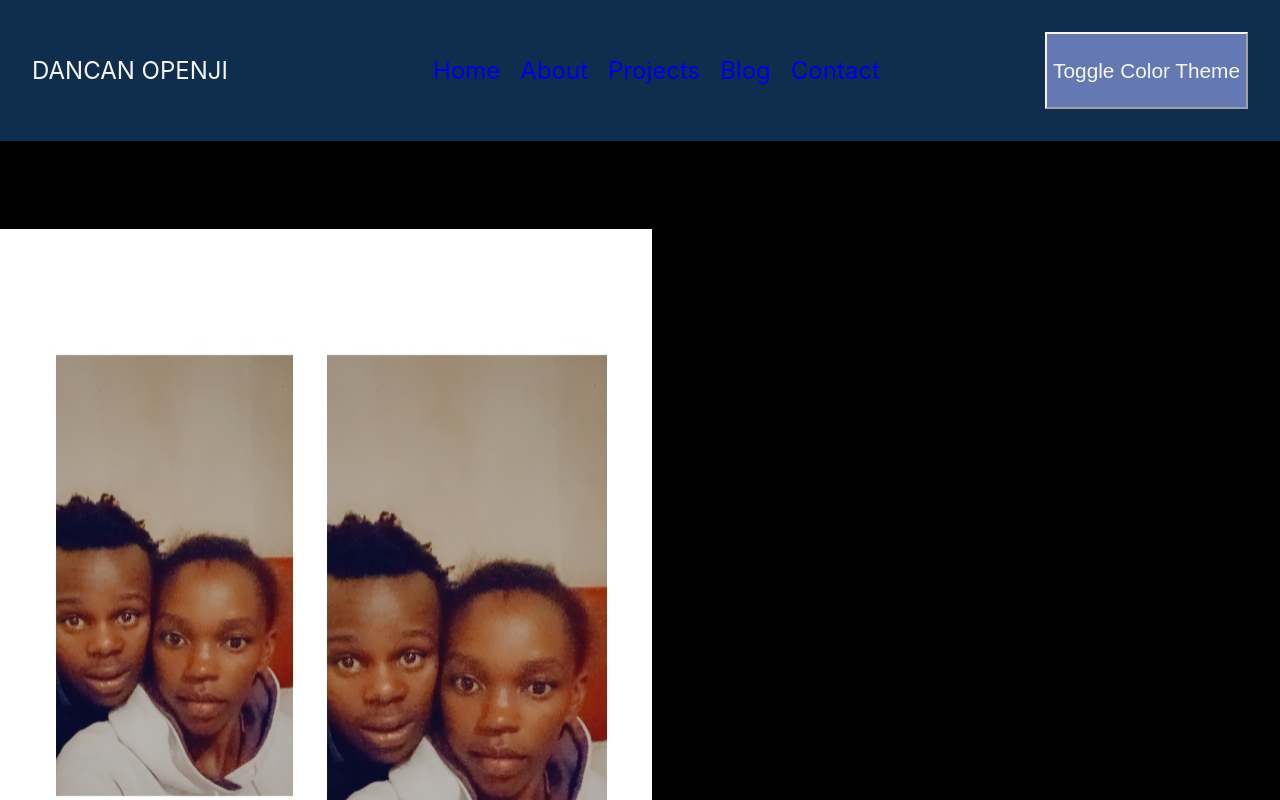
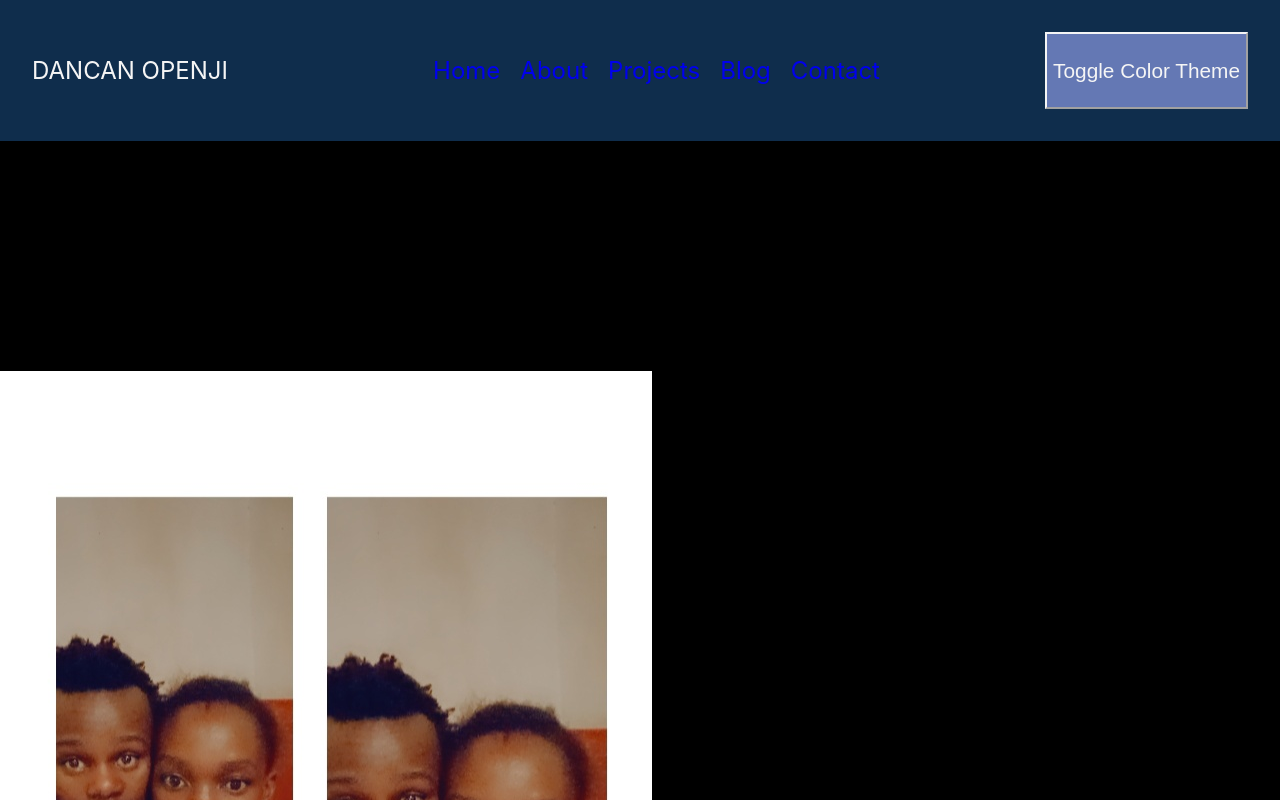
Before and after one commit to DANCAN-OMONDI-OPENJI/REACT.JS-REDUX-JAVASCRIPT-NODE.JS-PORTFOLIO, a React (Create React App) app: page /about in a window 1280 px wide. Shown: the top 800 px of the page. Built offline with nearby package versions, Linux system fonts and the light colour scheme.

Commit message:
Added about page contents

```diff
--- a/src/About.js
+++ b/src/About.js
@@ -3,14 +3,33 @@ import "./App.css";
 
 export default function About() {
   return (
-    <div>
-      <p>About Page</p>
-      <p>I and my wife Faith</p>
-      <img
-        src="./IMG-20220701-WA0043.jpg"
-        alt="Dancan Openji facing the camera"
-      />
+    <section className="about">
+      <p>
+        I am a junior front-end web developer with over 2years of experience in
+        building fast and interactive user interfaces with React and Redux. I am
+        a camper at freeCodeCamp where I have gained skills and completed many
+        projects.
+      </p>
+      <p>
+        I love JavaScript because it is a dynamic scripting language which adds
+        interactivity to my applications.
+      </p>
+      <div className="about-skills">
+        <h3>skills</h3>
+        <i className="ri-home-4-line"></i>
+        <i className="ri-heart-3-fill fill-color heart"></i>
+      </div>
+      <div className="about-education">
+        <h3>Education</h3>
+      </div>
+      <div className="img-div">
+        <p>I and my wife Faith</p>
+        <img
+          src="./IMG-20220701-WA0043.jpg"
+          alt="Dancan Openji facing the camera"
+        />
+      </div>
       <p>Home Page</p>
-    </div>
+    </section>
   );
 }
```
